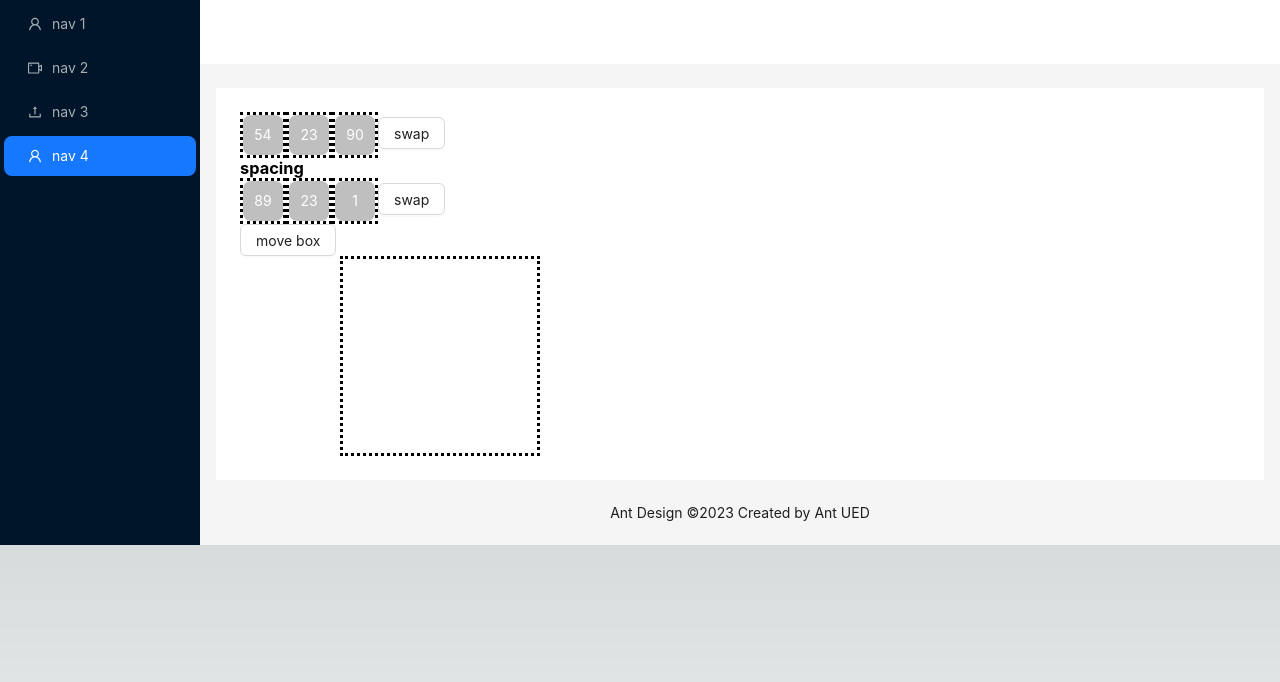
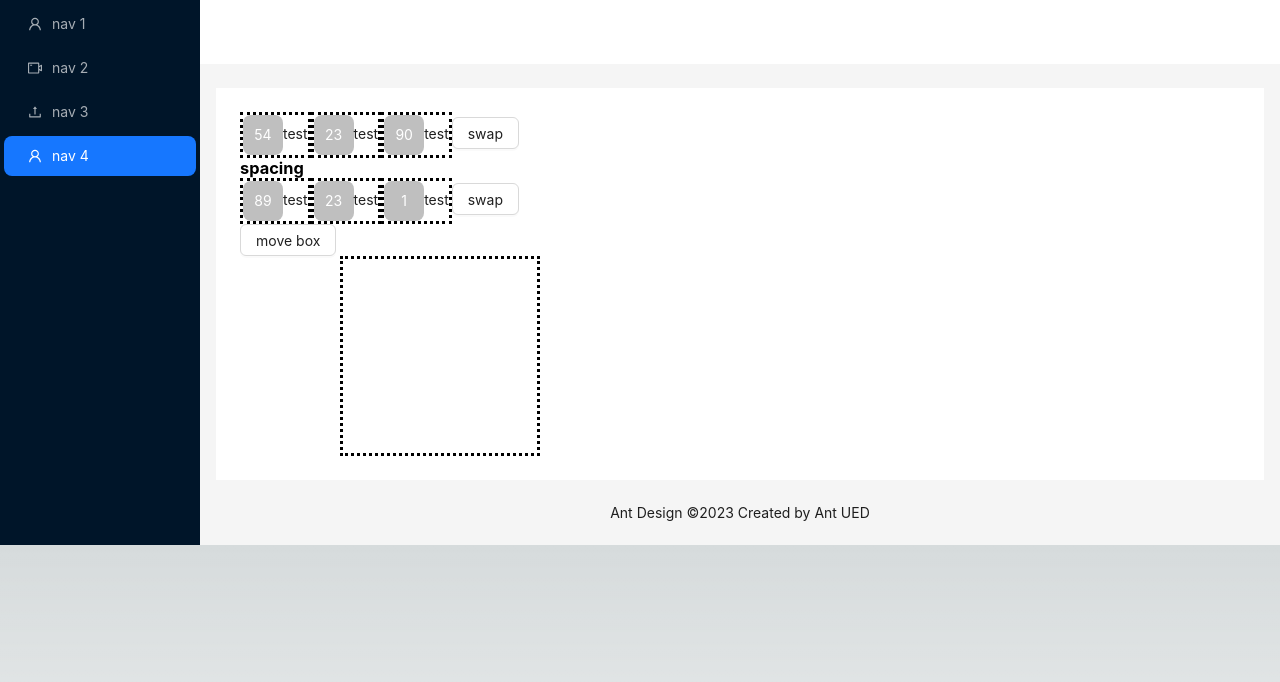
Before and after one commit to Aearsears/explain-lc, a Next.js app: page / in a window 1280 px wide. Shown: the top 682 px of the page. Built offline with nearby package versions, Linux system fonts and the light colour scheme.

Commit message:
smooth transitions with framer

```diff
--- a/src/components/Array.tsx
+++ b/src/components/Array.tsx
@@ -1,5 +1,5 @@
 import { Avatar, Badge, Button } from 'antd';
-import { motion } from 'framer-motion';
+import { motion, spring } from 'framer-motion';
 import React from 'react';
 
 interface ArrayProps {
@@ -38,43 +38,51 @@ class Array extends React.Component<ArrayProps, ArrayState> {
 
     dict: { [id: number]: React.ReactElement } = {};
 
-    // componentDidMount() {
-    //     const cells: React.ReactElement[] = [];
-    //     for (let i = 0; i < this.props.data.length; i++) {
-    //         let element = (
-    //             <Cell
-    //                 data={this.state.cellProps[i].data}
-    //                 x={this.state.cellProps[i].x}
-    //                 y={this.state.cellProps[i].y}
-    //                 rotation={this.state.cellProps[i].rotation}
-    //             ></Cell>
-    //         );
-    //         this.dict[i] = element;
-    //         cells.push(element);
-    //     }
-    //     this.setState({ cellProps: cellProps, cells: cells });
-    // }
+    componentDidMount() {
+        const cells: React.ReactElement[] = [];
+        for (let i = 0; i < this.props.data.length; i++) {
+            let element = (
+                <Cell
+                    data={this.state.cellProps[i].data}
+                    x={this.state.cellProps[i].x}
+                    y={this.state.cellProps[i].y}
+                    rotation={this.state.cellProps[i].rotation}
+                ></Cell>
+            );
+            this.dict[i] = element;
+            cells.push(element);
+        }
+        this.setState({ ...this.state, cells: cells });
+    }
 
     swapValues = () => {
         let cellProps = [...this.state.cellProps];
+        let cells = [...this.state.cells];
         console.log(cellProps);
 
         //swap first and second elements, 0th and 1st
-        let element1 = cellProps[0];
-        let element2 = cellProps[1];
+        let prop1 = cellProps[0];
+        let prop2 = cellProps[1];
+
+        let element1 = cells[0];
+        let element2 = cells[1];
+
         //update the cells props
-        let temp = element1.data;
-        element1.data = element2.data;
-        element2.data = temp;
+        // let temp = element1.data;
+        // element1.data = element2.data;
+        // element2.data = temp;
 
         //update pos
-        element1.x = element1.x + 50;
-        element2.x = element2.x - 50;
+        // element1.x = element1.x + 50;
+        // element2.x = element2.x - 50;
 
-        cellProps[0] = element1;
-        cellProps[1] = element2;
+        cellProps[1] = prop1;
+        cellProps[0] = prop2;
 
-        this.setState({ ...this.state, cellProps: cellProps });
+        cells[1] = element1;
+        cells[0] = element2;
+
+        this.setState({ cells, cellProps });
         console.log('swapped');
         console.log(this.state);
     };
@@ -95,8 +103,18 @@ class Array extends React.Component<ArrayProps, ArrayState> {
         }
         return (
             <div>
-                {cells}
-                <Button onClick={this.swapValues}>swap</Button>
+                <ul>
+                    {this.state.cellProps.map((cellProp) => (
+                        <Cell
+                            key={cellProp.data}
+                            data={cellProp.data}
+                            x={cellProp.x}
+                            y={cellProp.y}
+                            rotation={cellProp.rotation}
+                        ></Cell>
+                    ))}
+                    <Button onClick={this.swapValues}>swap</Button>
+                </ul>
             </div>
         );
     }
@@ -109,14 +127,14 @@ class Cell extends React.Component<CellProps, {}> {
     }
     render() {
         return (
-            <motion.div
+            <motion.li
                 className="box"
                 animate={{
                     x: this.props.x,
                     y: this.props.y,
                     rotate: this.props.rotation
                 }}
-                transition={{ type: 'just' }}
+                layout
                 style={{
                     border: '3px dotted black',
                     display: 'inline-block'
@@ -127,7 +145,8 @@ class Cell extends React.Component<CellProps, {}> {
                         {this.props.data}
                     </Avatar>
                 </Badge>
-            </motion.div>
+                test
+            </motion.li>
         );
     }
 }
```
